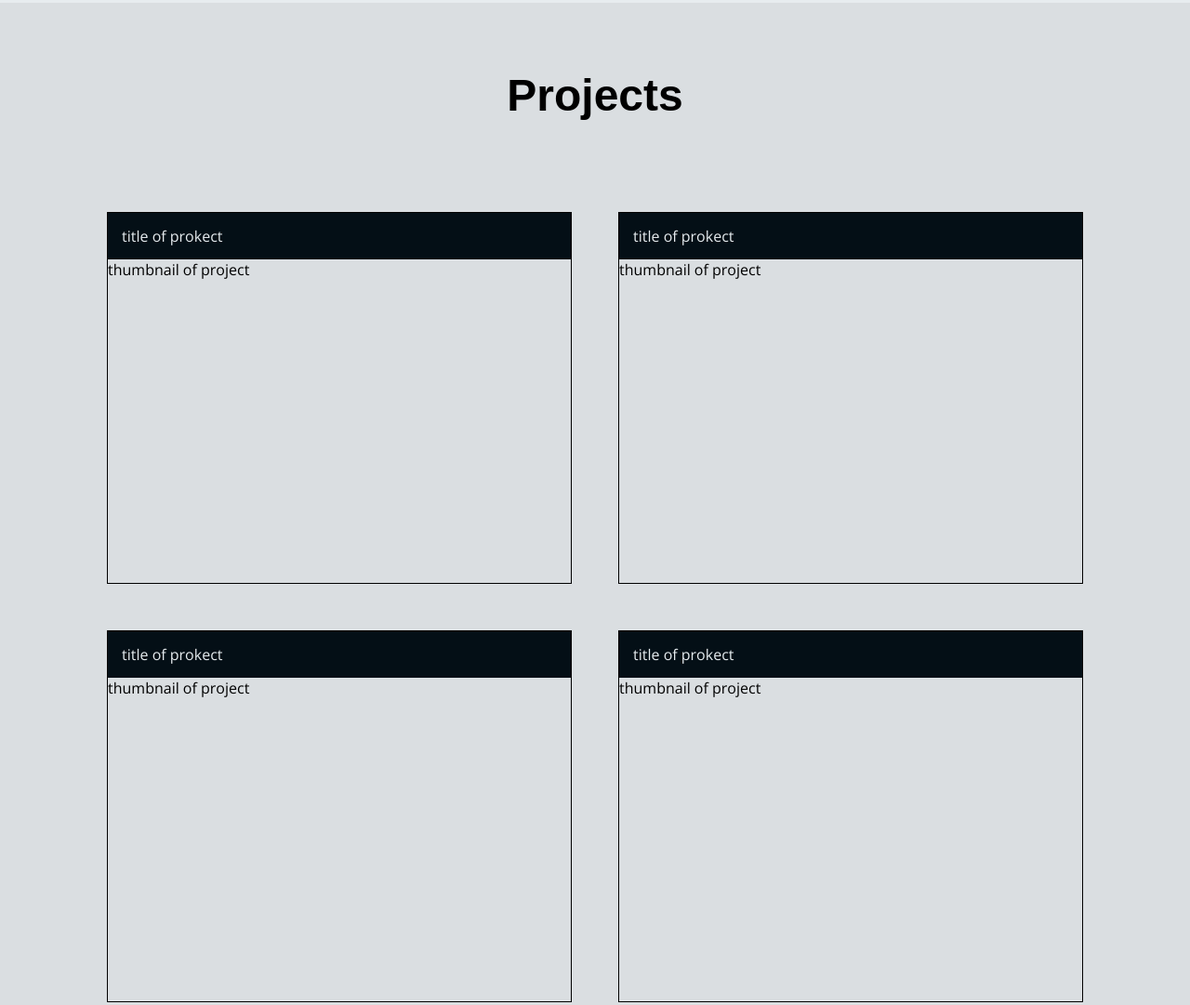
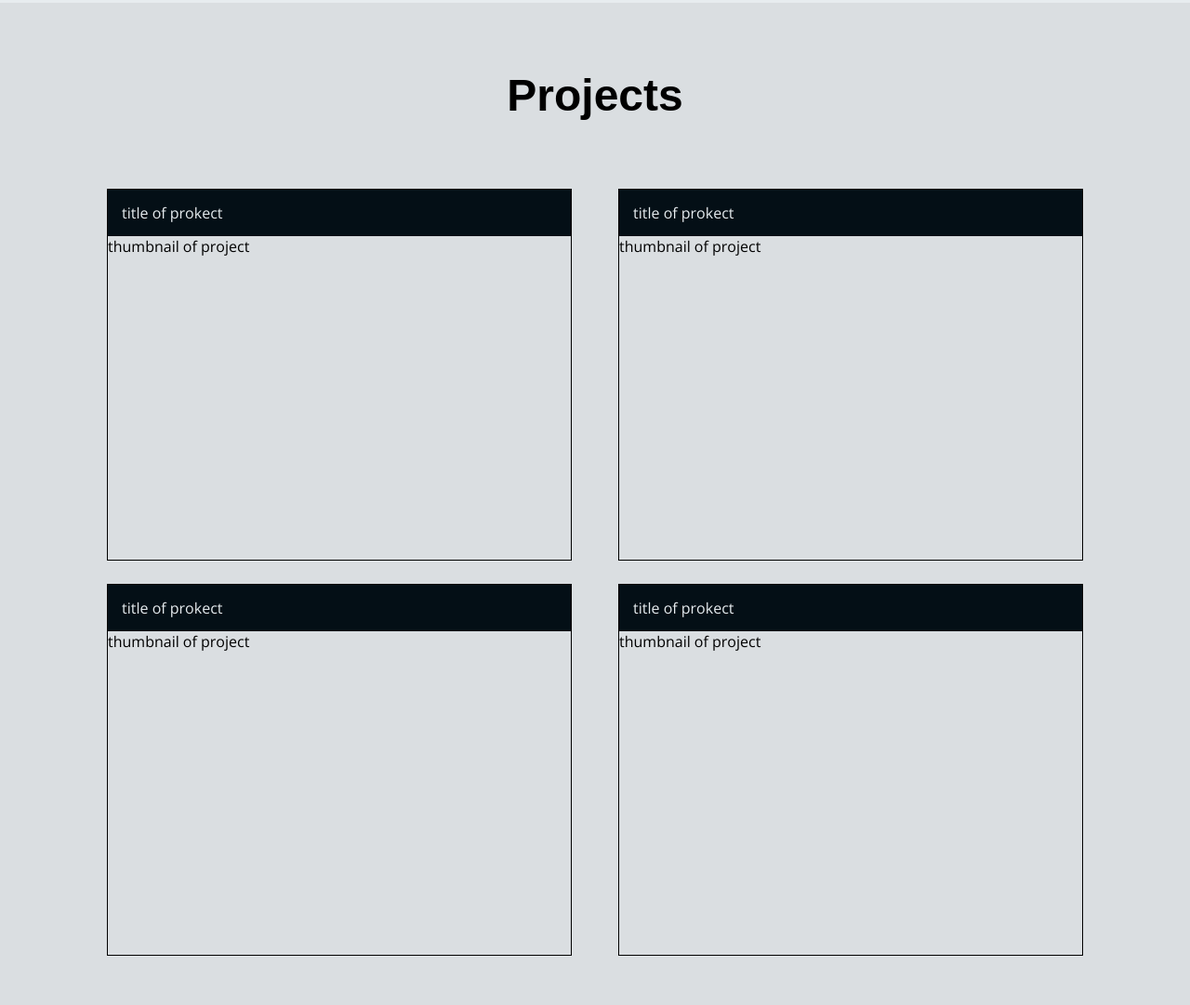
Before and after one commit to matcook/portfolio, a website: page dist/index.html in a window 1280 px wide. Shown: the part 1737-2818 px from the top of the page at 93% size. Drawn offline with nearby package versions, Linux system fonts and the light colour scheme; a web font is replaced by a local one.

Commit message:
projects layout rough

```diff
--- a/scss/main.scss
+++ b/scss/main.scss
@@ -249,15 +249,18 @@ nav {
     min-height: calc(100vh - 120px);
     height: auto;
     justify-content: center;
-    margin-bottom: 100px;
+
+    @include desktop {
+      margin-bottom: 100px;
+    }
 
     .project-card {
       border: solid 1px black;
-      min-width: 350px;
-      min-height: 350px;
+      min-width: 300px;
+      min-height: 300px;
       width: 500px;
       height: 400px;
-      margin: 25px;
+      margin: 0 25px 25px 25px;
 
       .card-caption {
         background: color(primary);
@@ -265,8 +268,8 @@ nav {
         height: 50px;
         line-height: 50px;
         padding-left: 15px;
+      }
 
-      }
     }
   }
 }
```
Also changed, not shown: dist/css/main.css.
